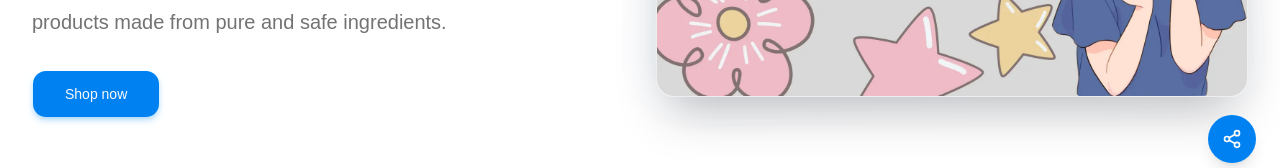
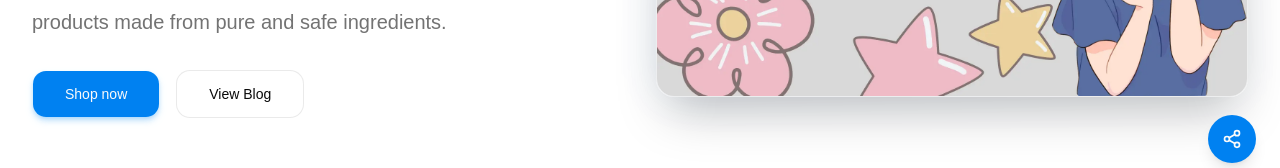
Before and after one commit to Rabeaalnqrooz/my-project-frontend, a React (Vite) app: page / in a window 1280 px wide. Shown: the part 613-781 px from the top of the page. Built offline with nearby package versions, Linux system fonts and the light colour scheme; no server answers.

Commit message:
feat: add view blog button to hero section

```diff
--- a/src/components/Hero.jsx
+++ b/src/components/Hero.jsx
@@ -10,7 +10,7 @@ function Hero() {
 
   return (
     <section className="bg-background text-foreground relative overflow-hidden transition-colors duration-300 pt-28 pb-16 lg:pt-32 lg:pb-24">
-      {/* تأثير إضاءة خلفي (Glow Effect) يمنح التصميم طابعاً عصرياً وفخماً */}
+      {/* تأثير إضاءة خلفي (Glow Effect) */}
       <div className="absolute top-0 left-1/2 -translate-x-1/2 w-full max-w-7xl h-full pointer-events-none overflow-hidden -z-10">
         <div className="absolute -top-[30%] -right-[10%] w-[400px] h-[400px] rounded-full bg-primary/10 blur-[120px]" />
         <div className="absolute bottom-[10%] -left-[10%] w-[350px] h-[350px] rounded-full bg-primary/5 blur-[100px]" />
@@ -28,8 +28,9 @@ function Hero() {
             {t("hero_description")}
           </p>
 
-          {/* أزرار اتخاذ القرار (Call to Actions) */}
-          <div className="flex flex-wrap items-center justify-center lg:justify-start mt-8 gap-4 w-full sm:w-auto">
+          {/* أزرار اتخاذ القرار (Call to Actions) المحدثة */}
+          <div className="flex flex-col sm:flex-row items-center justify-center lg:justify-start mt-8 gap-4 w-full sm:w-auto">
+            {/* زر تسوق الآن (الأساسي) */}
             <Link to="/products" className="w-full sm:w-auto">
               <Button
                 size="lg"
@@ -38,13 +39,23 @@ function Hero() {
                 {t("hero_get_started_btn")}
               </Button>
             </Link>
+
+            {/* 📝 زر مشاهدة المدونة (الثانوي المضاف) */}
+            <Link to="/blog" className="w-full sm:w-auto">
+              <Button
+                size="lg"
+                variant="outline"
+                className="w-full sm:w-auto h-12 px-8 rounded-xl font-medium border-border/80 hover:bg-muted hover:text-foreground transition-all duration-250 cursor-pointer"
+              >
+                {t("hero_view_blog_btn")}
+              </Button>
+            </Link>
           </div>
         </div>
 
-        {/* قسم الصورة مع تأثيرات الظل والحدود المتناسقة */}
+        {/* قسم الصورة */}
         <div className="w-full flex justify-center items-center px-2 sm:px-6 lg:px-0">
           <div className="relative w-full max-w-[500px] lg:max-w-none group">
-            {/* خلفية جمالية خلف الصورة تظهر عند التحويم (Hover) */}
             <div className="absolute inset-0 bg-gradient-to-tr from-primary/10 to-transparent rounded-2xl blur-xl opacity-70 group-hover:opacity-100 transition-opacity duration-500" />
 
             <img
--- a/src/i18n.js
+++ b/src/i18n.js
@@ -356,6 +356,7 @@ const resources = {
         "There are no previous orders currently recorded in your account.",
       no_actions_self: "No procedures",
       blog: "Blog",
+      hero_view_blog_btn: "View Blog",
     },
   },
 
@@ -704,6 +705,7 @@ const resources = {
       no_past_orders_desc: "لا يوجد طلبات سابقة مسجلة في حسابك حاليا",
       no_actions_self: "لا توجد إجراءات",
       blog: "المدونة",
+      hero_view_blog_btn: "مشاهدة المدونة",
     },
   },
 };
```
